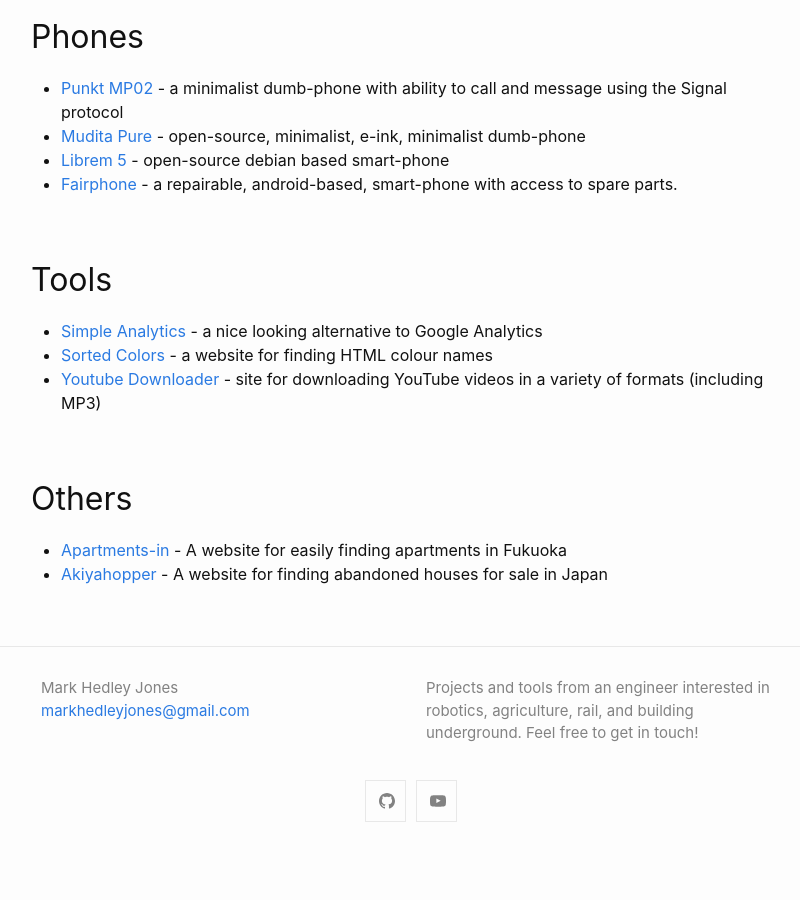
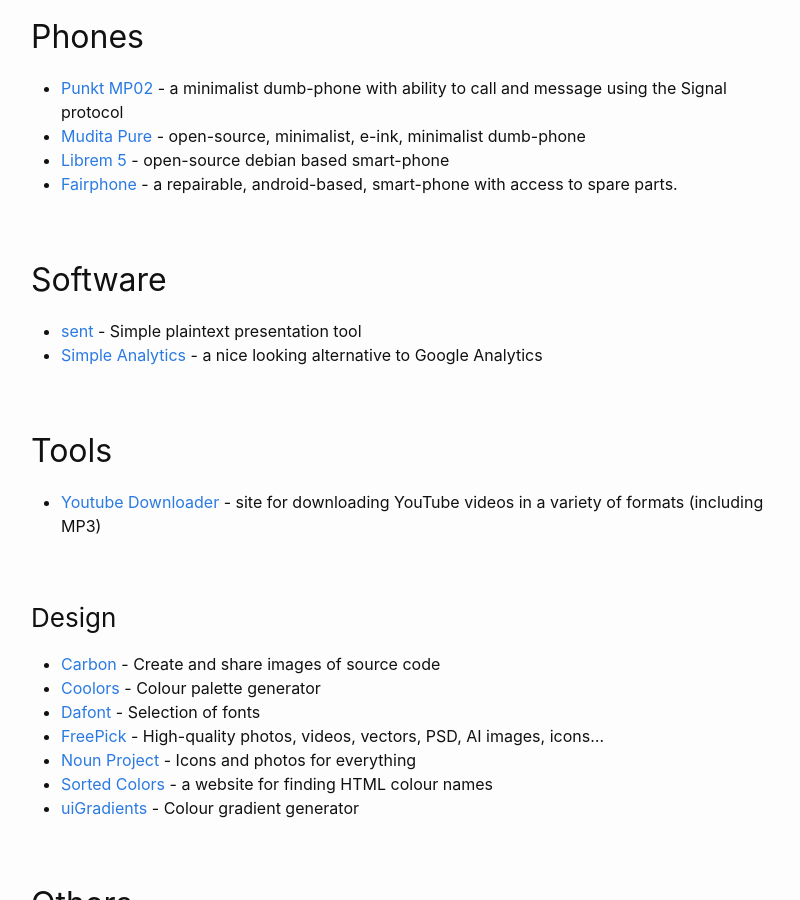
Before and after one commit to MarkHedleyJones/markhedleyjones.github.io, a Jekyll site: the page built from docs/links.md, in a window 1280 px wide and 900 px high, scrolled down 1987 px. Shown: the whole window, without its empty margins (229-1029 px from the left). Built offline with Jekyll 4.4.1, drawn with Linux system fonts in a browser that asks for light colours; before the commit the page ends 2844 px from its top, so only the background shows below that.

Commit message:
Update links

```diff
--- a/docs/links.md
+++ b/docs/links.md
@@ -50,10 +50,21 @@ This page is an experiment in storing web-links longer term and to facilitate sh
 * [Librem 5](https://puri.sm/products/librem-5/) - open-source debian based smart-phone
 * [Fairphone](https://www.fairphone.com/en/) - a repairable, android-based, smart-phone with access to spare parts.
 
+## Software
+* [sent](https://tools.suckless.org/sent/) - Simple plaintext presentation tool
+* [Simple Analytics](https://simpleanalytics.com/) - a nice looking alternative to Google Analytics
+
 ## Tools
-* [Simple Analytics](https://simpleanalytics.com/) - a nice looking alternative to Google Analytics
+* [Youtube Downloader](https://yt1s.com/en14) - site for downloading YouTube videos in a variety of formats (including MP3)
+
+### Design
+* [Carbon](https://carbon.now.sh/) - Create and share images of source code
+* [Coolors](https://coolors.co/) - Colour palette generator
+* [Dafont](https://www.dafont.com/) - Selection of fonts
+* [FreePick](https://www.freepik.com/) - High-quality photos, videos, vectors, PSD, AI images, icons...
+* [Noun Project](https://thenounproject.com/) - Icons and photos for everything
 * [Sorted Colors](https://enes.in/sorted-colors/) - a website for finding HTML colour names
-* [Youtube Downloader](https://yt1s.com/en14) - site for downloading YouTube videos in a variety of formats (including MP3)
+* [uiGradients](https://uigradients.com) - Colour gradient generator
 
 ## Others
 * [Apartments-in](https://www.apartments-in.jp/fukuoka) - A website for easily finding apartments in Fukuoka
```
